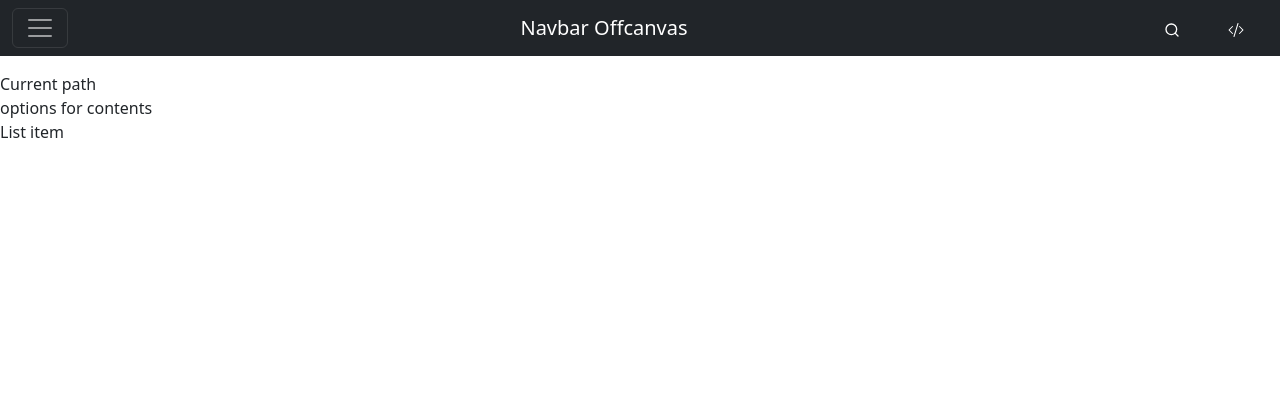
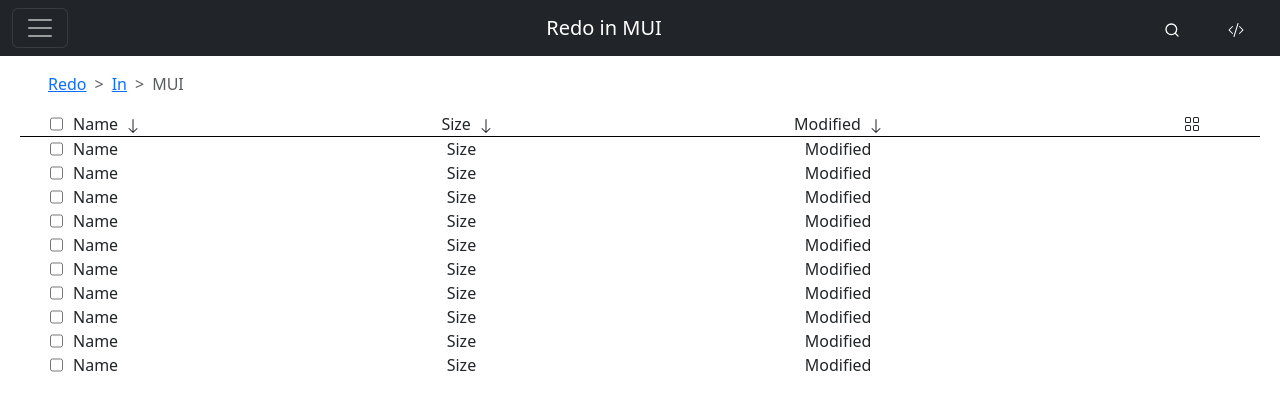
Before and after one commit to panda-nh4/local-network-http-file-server, a React (Vite) app in the folder frontend/: page / in a window 1280 px wide. Shown: the top 410 px of the page. Built offline with nearby package versions, Linux system fonts and the light colour scheme.

Commit message:
wasting my life

```diff
--- a/frontend/src/App.jsx
+++ b/frontend/src/App.jsx
@@ -7,7 +7,7 @@ const App = () => {
   return (
     <>
     <Header/>
-    <CurrentLocation/>
+    <CurrentLocation />
     <Contents/>
     </>
   )
--- /dev/null
+++ b/frontend/src/components/CardItem.jsx
@@ -0,0 +1,20 @@
+import React from 'react'
+import Card from 'react-bootstrap/Card';
+
+const CardItem = () => {
+  return (
+    <Card style={{ width: '10rem' }} bg='dark'>
+        <Card.Img variant="top" src="holder.js/100px180" />
+      <Card.Body>
+        <Card.Title style={{color:'white'}}>File name</Card.Title>
+        <Card.Text style={{color:'white'}}>
+                Size
+                <br/>
+                Modified
+        </Card.Text>
+      </Card.Body>
+    </Card>
+  )
+}
+
+export default CardItem
--- a/frontend/src/components/ContentCard.jsx
+++ b/frontend/src/components/ContentCard.jsx
@@ -1,11 +1,36 @@
-import React from 'react'
-
+import React from "react";
+import CardItem from "./CardItem";
+import Col from "react-bootstrap/Col";
+import Row from "react-bootstrap/Row";
+import Container from "react-bootstrap/Container";
 const ContentCard = () => {
   return (
-    <div>
-      Card Item
+    // <div className='container mt-4'>
+    // <Row className="g-4 px-4 mx-auto" style={{justifyContent:"left"}}>
+    //   {Array.from({ length: 10 }).map((_, idx) => (
+    //     <Col key={idx}>
+    //       <CardItem/>
+    //       </Col>))}
+    // </Row>
+    // </div>
+    <div style={{
+      display: 'flex',
+      justifyContent: 'center',
+      paddingLeft:'100px'
+    }}>
+    <div class="container m-4" >
+      <div
+        class="row row-cols-1 row-cols-md-2
+                    row-cols-lg-5 g-2"
+      >
+        {Array.from({ length: 10 }).map((_, idx) => (
+        <div className="col" key={idx}>
+          <CardItem/>
+          </div>))}
+      </div>
     </div>
-  )
-}
+    </div>
+  );
+};
 
-export default ContentCard
+export default ContentCard;
--- /dev/null
+++ b/frontend/src/components/ContentItem.jsx
@@ -0,0 +1,56 @@
+import React from 'react'
+
+const ContentItem = () => {
+  return (
+    <div style={{
+        display: "flex",
+        width: "100%",
+        justifyContent: "space-between",
+        paddingRight: "80px",
+        paddingLeft: "50px",
+      }}>
+      <input type="checkbox"/>
+      <div
+        style={{
+          display: "flex",
+          width: "100%",
+          justifyContent: "space-between",
+          // paddingRight: "00px",
+          paddingLeft: "10px",
+        }}
+      >
+
+        <div
+          style={{
+            display: "flex",
+            alignItems: "center",
+            justifyContent: "center",
+          }}
+        >
+          <div>Name</div>
+        </div>
+        <div
+          style={{
+            display: "flex",
+            alignItems: "center",
+            justifyContent: "center",
+          }}
+        >
+          <div>Size</div>
+        </div>
+        <div
+          style={{
+            display: "flex",
+            alignItems: "center",
+            justifyContent: "center",
+          }}
+        >
+          <div>Modified</div>
+        </div>
+        <div></div>
+      </div>
+      </div>
+  )
+}
+
+export default ContentItem
--- a/frontend/src/components/ContentList.jsx
+++ b/frontend/src/components/ContentList.jsx
@@ -1,11 +1,13 @@
-import React from 'react'
+import React from "react";
+import ContentItem from "./ContentItem";
 
 const ContentList = () => {
   return (
     <div>
-      List item
+      {Array.from({ length: 10 }).map((_, idx) =>(
+        <ContentItem/>))}
     </div>
-  )
-}
+  );
+};
 
-export default ContentList
+export default ContentList;
--- a/frontend/src/components/Contents.jsx
+++ b/frontend/src/components/Contents.jsx
@@ -1,14 +1,22 @@
-import React from 'react'
-import ContentsOptions from './ContentsOptions'
-import ContentsActual from './ContentsActual'
+import React from "react";
+import ContentsOptions from "./ContentsOptions";
+import ContentsActual from "./ContentsActual";
 
 const Contents = () => {
   return (
     <>
-    <ContentsOptions/>
-    <ContentsActual/>
+      <ContentsOptions />
+      <div
+        style={{
+          borderTop: "1px solid #000 ",
+          marginLeft: 20,
+          marginRight: 20,
+        }}
+      ></div>
+
+      <ContentsActual />
     </>
-  )
-}
+  );
+};
 
-export default Contents
+export default Contents;
--- a/frontend/src/components/ContentsOptions.jsx
+++ b/frontend/src/components/ContentsOptions.jsx
@@ -1,11 +1,67 @@
-import React from 'react'
-
+import React from "react";
+import { BsArrowDown, BsArrowUp, BsList, BsGrid } from "react-icons/bs";
 const ContentsOptions = () => {
   return (
-    <div>
-      options for contents
+    <div style={{
+      display: "flex",
+      width: "100%",
+      justifyContent: "space-between",
+      paddingRight: "80px",
+      paddingLeft: "50px",
+    }}>
+    <input type="checkbox"/>
+    <div
+      style={{
+        display: "flex",
+        width: "100%",
+        justifyContent: "space-between",
+        // paddingRight: "00px",
+        paddingLeft: "10px",
+      }}
+    >
+
+      <div
+        style={{
+          display: "flex",
+          alignItems: "center",
+          justifyContent: "center",
+        }}
+      >
+        <div>Name</div>
+        <div style={{paddingLeft:"7px"}}>{true ? <BsArrowDown /> : <BsArrowUp />}</div>
+      </div>
+      <div
+        style={{
+          display: "flex",
+          alignItems: "center",
+          justifyContent: "center",
+        }}
+      >
+        <div>Size</div>
+        <div style={{paddingLeft:"7px"}}>{true ? <BsArrowDown /> : <BsArrowUp />}</div>
+      </div>
+      <div
+        style={{
+          display: "flex",
+          alignItems: "center",
+          justifyContent: "center",
+        }}
+      >
+        <div>Modified</div>
+        <div style={{paddingLeft:"7px"}}>{true ? <BsArrowDown /> : <BsArrowUp />}</div>
+      </div>
+      <div
+        style={{
+          display: "flex",
+          alignItems: "center",
+          justifyContent: "center",
+        }}
+      >
+        {true ? <BsGrid /> : <BsList />}
+      </div>
     </div>
-  )
-}
+    </div>
+  );
+};
 
-export default ContentsOptions
+export default ContentsOptions;
--- a/frontend/src/components/CurrentLocation.jsx
+++ b/frontend/src/components/CurrentLocation.jsx
@@ -1,9 +1,18 @@
 import React from 'react'
+import Breadcrumb from 'react-bootstrap/Breadcrumb'
+import { StyledBreadcrumbItem } from './styles.jsx'
+const CurrentLocation = () => {
 
-const CurrentLocation = () => {
+
   return (
-    <div>
-      Current path
+    <div className='px-5'>
+    <Breadcrumb >
+      <StyledBreadcrumbItem href='#'>Redo</StyledBreadcrumbItem>
+      <StyledBreadcrumbItem href="#">
+        In
+      </StyledBreadcrumbItem>
+      <StyledBreadcrumbItem active>MUI</StyledBreadcrumbItem>
+    </Breadcrumb>
     </div>
   )
 }
--- a/frontend/src/components/Header.jsx
+++ b/frontend/src/components/Header.jsx
@@ -31,7 +31,7 @@ const Header = () => {
                 </Nav>
               </Offcanvas.Body>
             </Navbar.Offcanvas>
-            <Navbar.Brand href="#" className='navbar-brand mx-auto '>Navbar Offcanvas</Navbar.Brand>
+            <Navbar.Brand href="#" className='navbar-brand mx-auto '>Redo in MUI</Navbar.Brand>
             <Nav.Link className='text-white px-4' href="#action1"><FiSearch/></Nav.Link>
             <Nav.Link className='text-white px-4' href="#action1" ><BsCodeSlash/></Nav.Link>
           </Container>
--- /dev/null
+++ b/frontend/src/components/styles.jsx
@@ -0,0 +1,10 @@
+import Breadcrumb  from 'react-bootstrap/Breadcrumb';
+import styled from "styled-components";
+const StyledBreadcrumbItem = styled(Breadcrumb.Item)`
+  &:not(:first-child):before {
+    content: ">" !important;
+  }
+`;
+
+
+export {StyledBreadcrumbItem}
```
Also changed, not shown: frontend/package.json (+5 -2 lines), 1 other file (tests, documents, lock files or other folders).
